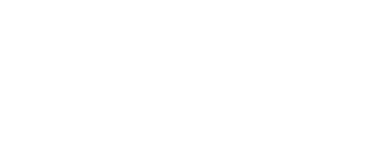
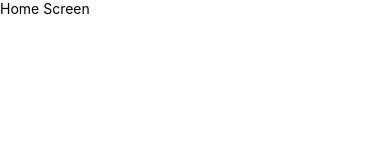
Before and after one commit to Springhawk27/foodMenu-react-native-redux-firebase, a React Native app: screen / in a window 390 px wide. Shown: the top 160 px of the page. Built offline with nearby package versions, Linux system fonts and the light colour scheme.

Commit message:
react navigation installed and implemented

```diff
--- a/App.js
+++ b/App.js
@@ -1,8 +1,11 @@
 import React from 'react'
 import AppNavigator from './app/AppNavigator';
+import { NavigationContainer } from '@react-navigation/native';
 
 export default function App() {
   return (
-    <AppNavigator></AppNavigator>
+    <NavigationContainer>
+      <AppNavigator></AppNavigator>
+    </NavigationContainer>
   );
 }
--- a/app/AppNavigator.js
+++ b/app/AppNavigator.js
@@ -1,11 +1,12 @@
 import React from 'react'
-import { View, Text } from 'react-native'
+import { View, Text } from 'react-native';
+import HomeScreen from './screens/HomeScreen';
+import MenuScreen from './screens/MenuScreen';
+import DishDetailScreen from './screens/DishDetailScreen';
 
 const AppNavigator = () => {
     return (
-        <View>
-            <Text></Text>
-        </View>
+        <HomeScreen></HomeScreen>
     )
 }
 
--- a/package.json
+++ b/package.json
@@ -10,12 +10,15 @@
     "eject": "expo eject"
   },
   "dependencies": {
+    "@react-navigation/native": "^6.0.6",
     "expo": "~44.0.0",
     "expo-status-bar": "~1.2.0",
     "react": "17.0.1",
     "react-dom": "17.0.1",
     "react-native": "0.64.3",
-    "react-native-web": "0.17.1"
+    "react-native-web": "0.17.1",
+    "react-native-screens": "~3.10.1",
+    "react-native-safe-area-context": "3.3.2"
   },
   "devDependencies": {
     "@babel/core": "^7.12.9"
```
Also changed, not shown: 1 other file (tests, documents, lock files or other folders).
